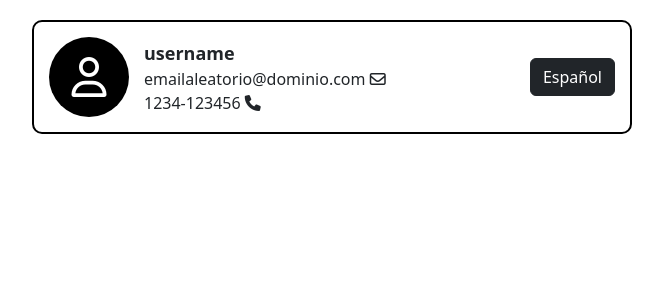
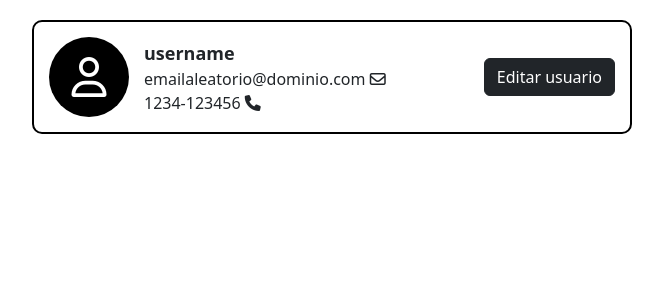
Before and after one commit to isfdyt80/PetBook, a PHP site: page /my_user.php in a window 1280 px wide. Shown: the part 56-356 px from the top of the page, without its empty margins (308-971 px from the left). Run offline with PHP 8.4, Linux system fonts and the light colour scheme.

Commit message:
correcion de la cagada que me habia mandado jeje

```diff
--- a/my_user.php
+++ b/my_user.php
@@ -64,7 +64,7 @@
 
         <!-- Botón para editar el perfil del usuario -->
         <div>
-            <button class="btn btn-dark" id="edit_user">Español</button>
+            <button class="btn btn-dark" id="Usuario">Editar usuario</button>
         </div>
     </div>
 </body>
```
